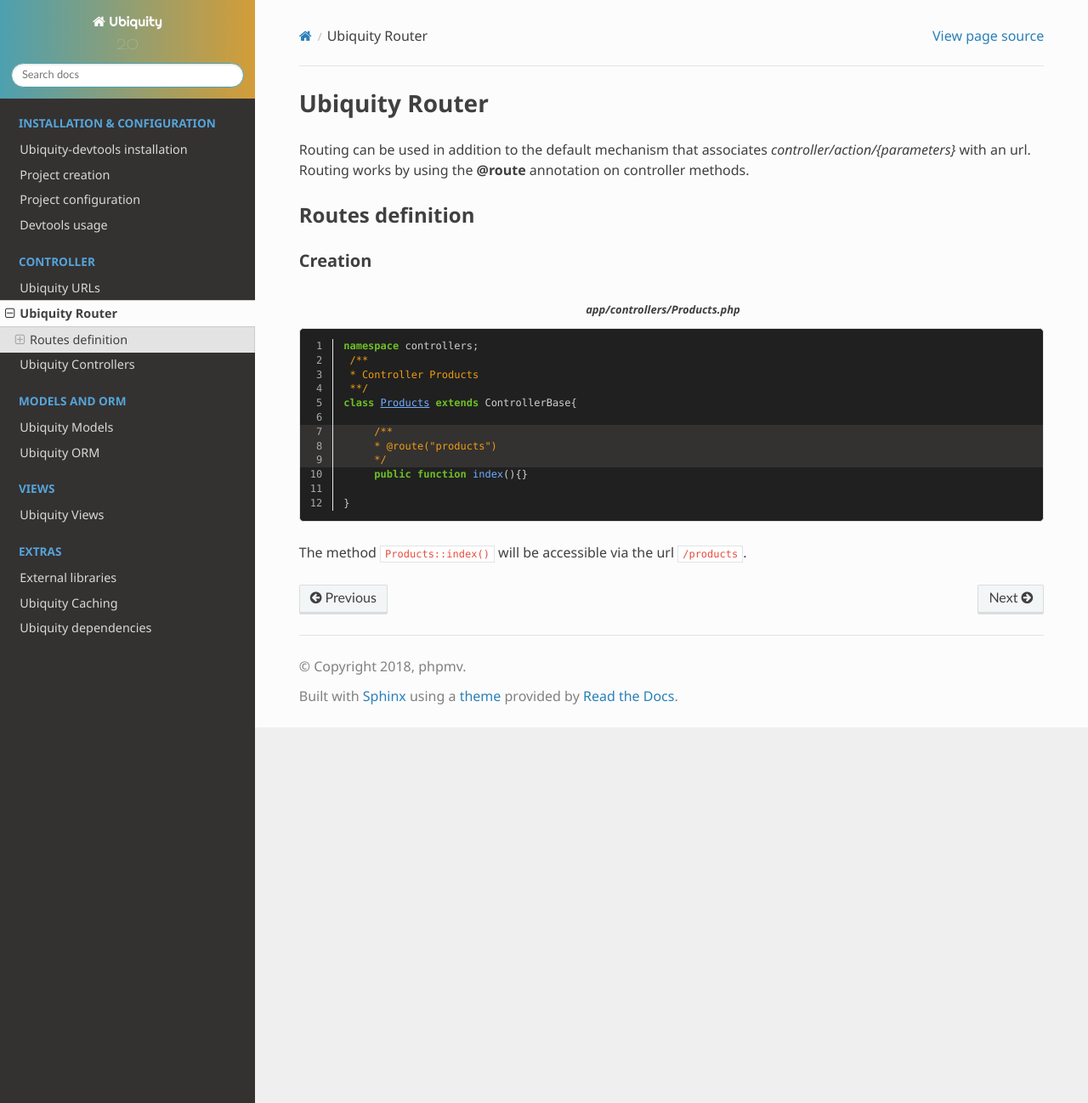
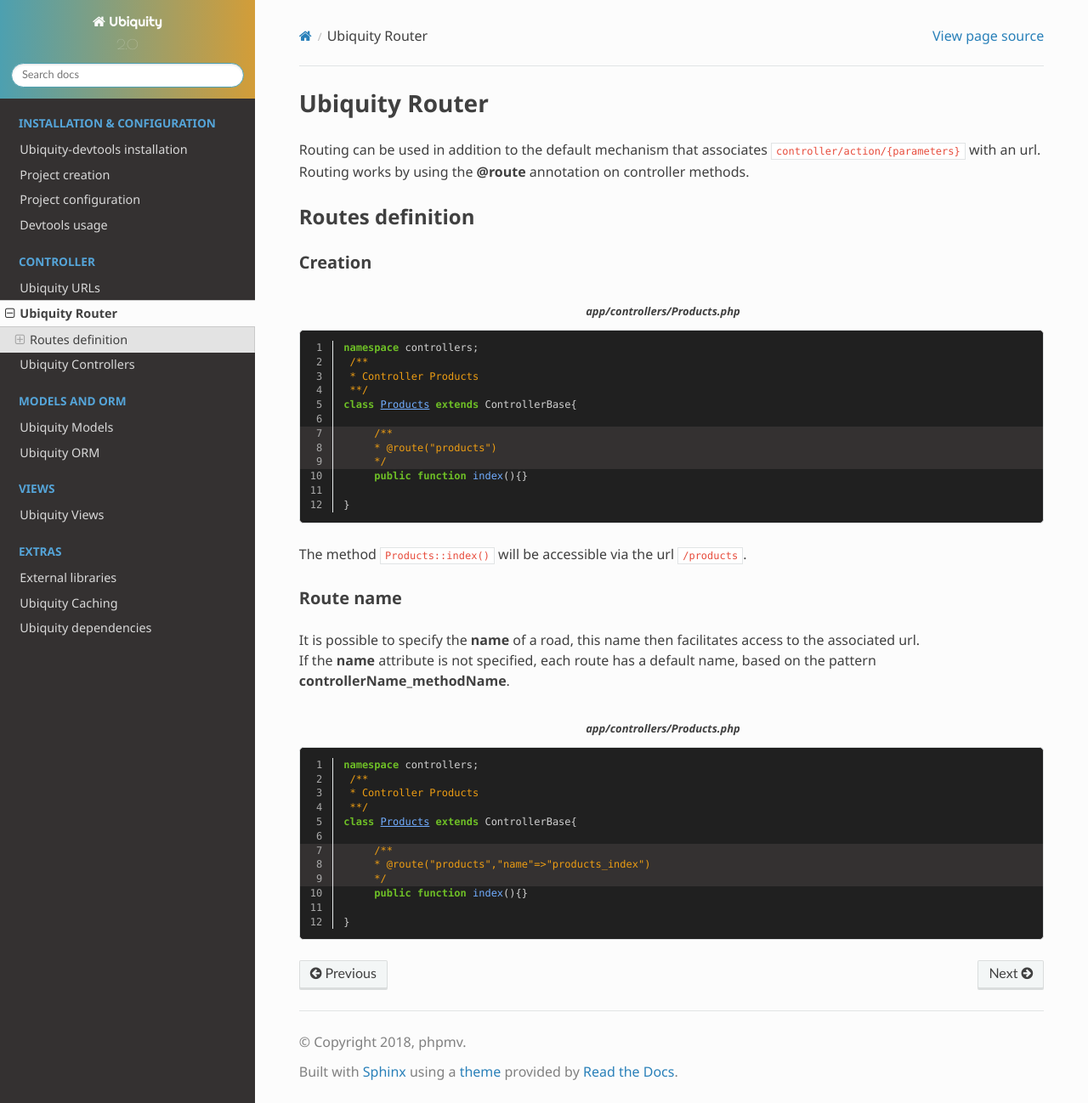
Before and after one commit to phpMv/ubiquity, a Sphinx documentation site: the page built from docs/controller/router.rst, in a window 1280 px wide and 1298 px high. Shown: the whole window at 85% size. Built offline with Sphinx 7.4.7 and the Read the Docs theme 2.0.0, drawn with Linux system fonts in a browser that asks for light colours.

Commit message:
default name for routes

```diff
--- a/docs/controller/router.rst
+++ b/docs/controller/router.rst
@@ -3,7 +3,7 @@
 .. |br| raw:: html
 
    <br />
-Routing can be used in addition to the default mechanism that associates *controller/action/{parameters}* with an url. |br|
+Routing can be used in addition to the default mechanism that associates ``controller/action/{parameters}`` with an url. |br|
 Routing works by using the **@route** annotation on controller methods.
 
 Routes definition
@@ -29,3 +29,26 @@
    }
 
 The method ``Products::index()`` will be accessible via the url ``/products``.
+
+Route name
+^^^^^^^^^^
+It is possible to specify the **name** of a road, this name then facilitates access to the associated url. |br|
+If the **name** attribute is not specified, each route has a default name, based on the pattern **controllerName_methodName**.
+
+.. code-block:: php
+   :linenos:
+   :caption: app/controllers/Products.php
+   :emphasize-lines: 7-9
+
+   namespace controllers;
+    /**
+    * Controller Products
+    **/
+   class Products extends ControllerBase{
+
+   	/**
+    	* @route("products","name"=>"products_index")
+    	*/
+   	public function index(){}
+
+   }
```
Also changed, not shown: other parts of docs/controller/router.rst (+1 -1 lines), 2 other files.
